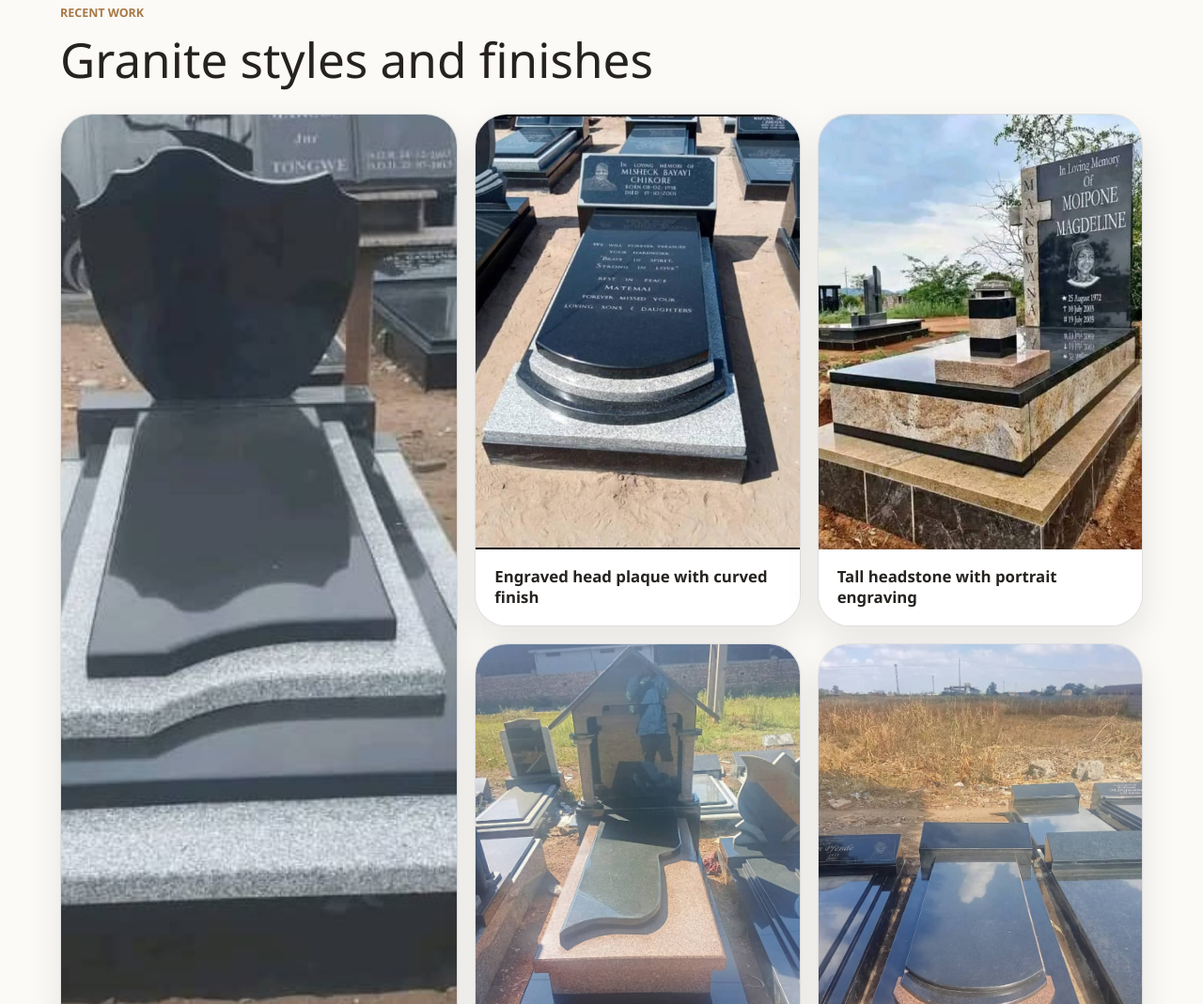
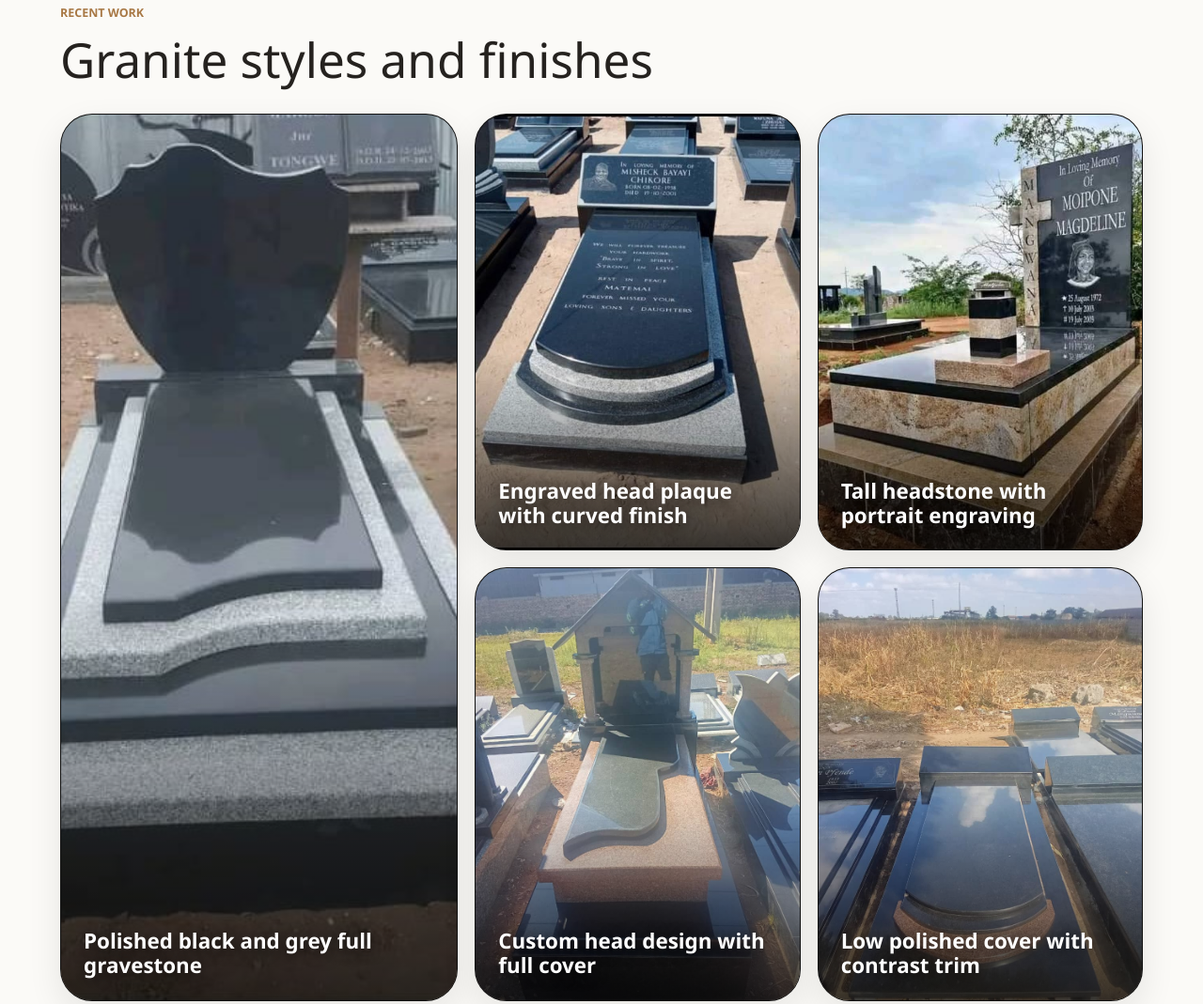
Before and after one commit to RonanJaeger721/MhofuGranites, a plain HTML site: page index.html in a window 1280 px wide. Shown: the part 1560-2629 px from the top of the page at 94% size. Drawn offline with Linux system fonts and the light colour scheme.

Commit message:
Overlay gallery captions

```diff
--- a/styles.css
+++ b/styles.css
@@ -330,12 +330,11 @@ footer p {
 }
 
 figure {
-  display: grid;
-  grid-template-rows: minmax(300px, 1fr) auto;
+  position: relative;
   min-height: 300px;
   margin: 0;
   overflow: hidden;
-  background: #fff;
+  background: #111;
   border: 1px solid var(--line);
   border-radius: var(--radius-lg);
   box-shadow: 0 14px 36px rgba(18, 18, 18, 0.09);
@@ -352,17 +351,32 @@ figure img {
   transition: transform 0.45s ease;
 }
 
+figure::after {
+  position: absolute;
+  inset: auto 0 0;
+  height: 46%;
+  content: "";
+  background: linear-gradient(0deg, rgba(0, 0, 0, 0.76), rgba(0, 0, 0, 0));
+  pointer-events: none;
+}
+
 figure:hover img {
   transform: scale(1.04);
 }
 
 figcaption {
-  padding: 18px 20px 20px;
-  background: #fff;
-  color: var(--ink);
-  font-size: clamp(1.05rem, 1.3vw, 1.24rem);
+  position: absolute;
+  right: clamp(16px, 2vw, 24px);
+  bottom: clamp(16px, 2vw, 24px);
+  left: clamp(16px, 2vw, 24px);
+  z-index: 1;
+  padding: 0;
+  background: transparent;
+  color: #fff;
+  font-size: clamp(1.25rem, 1.75vw, 1.62rem);
   font-weight: 600;
-  line-height: 1.28;
+  line-height: 1.16;
+  text-shadow: 0 2px 16px rgba(0, 0, 0, 0.72);
 }
 
 .process-section {
@@ -488,8 +502,7 @@ footer p {
 
   figure,
   figure.featured {
-    min-height: 0;
-    grid-template-rows: minmax(320px, 58vh) auto;
+    min-height: min(430px, 70vh);
     grid-row: auto;
   }
 
```
